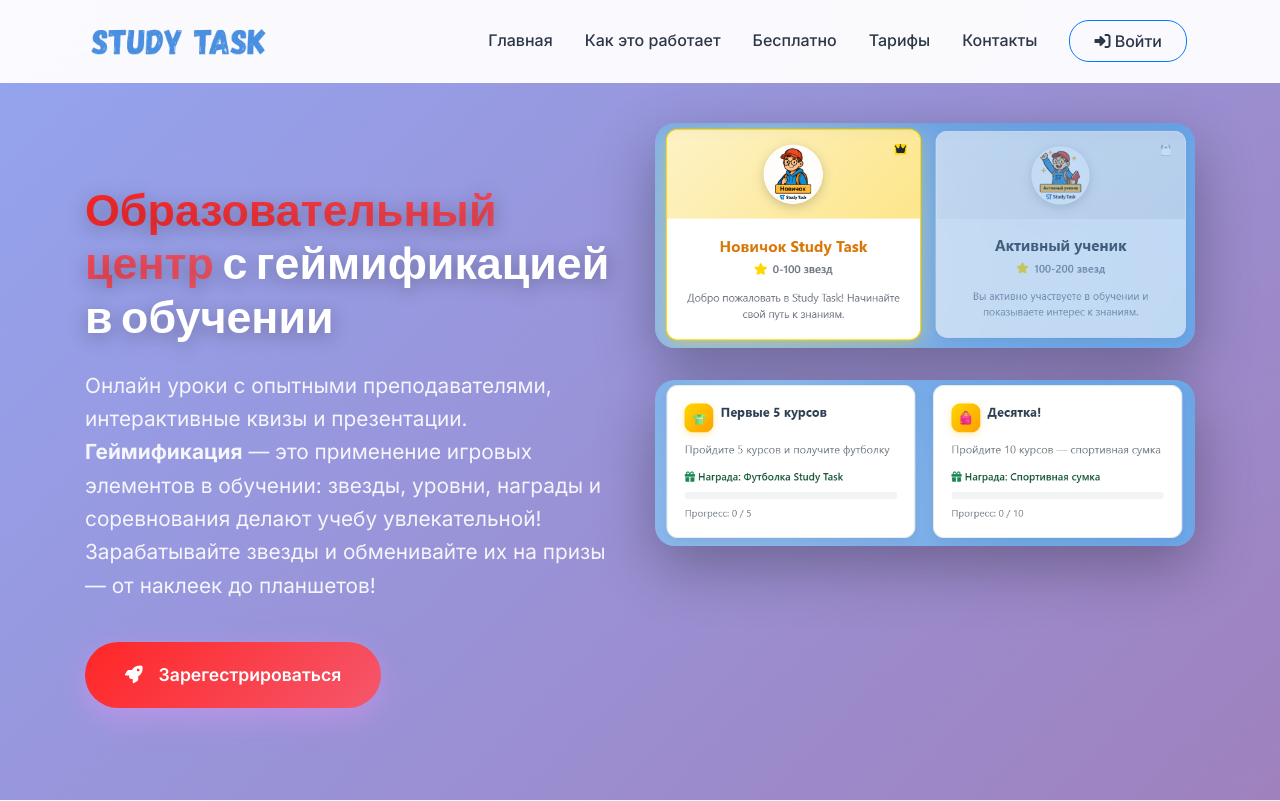
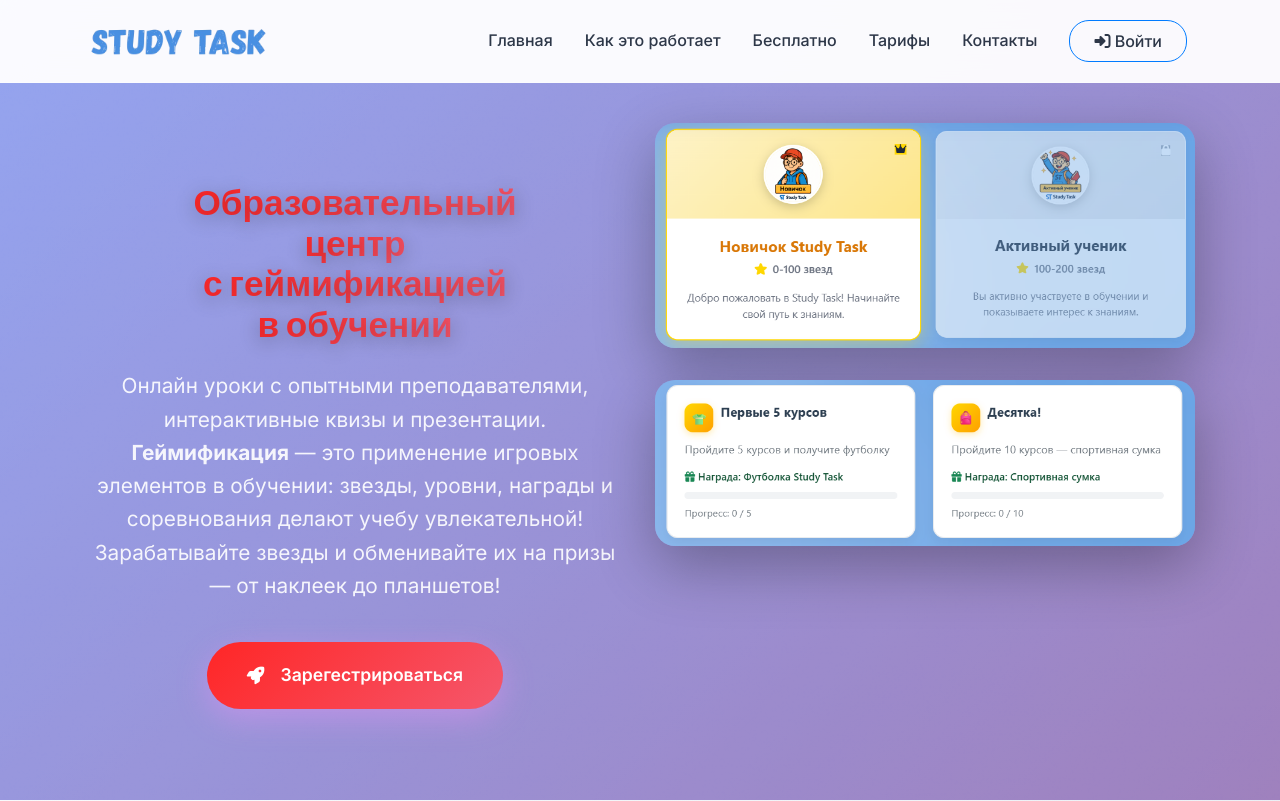
Before and after one commit to timasesh/st-app, a Django app: page / in a window 1280 px wide. Shown: the top 801 px of the page. Run offline with Django 5.2, Linux system fonts and the light colour scheme; data comes from the database, SQL or seed files in the repository; some libraries are stand-ins or nearby versions.

Commit message:
Landing hero: split and center headline into 4 lines, reduce font-size

```diff
--- a/courses/templates/courses/landing_page.html
+++ b/courses/templates/courses/landing_page.html
@@ -795,10 +795,12 @@
         <div class="container" style="position: relative; z-index: 10;">
             <div class="row align-items-center">
                 <div class="col-lg-6">
-                    <div class="hero-content" data-aos="fade-right" data-aos-duration="1000">
-                        <h1 class="hero-title" style="font-size: 2.8rem;">
-                            <span style="background: var(--secondary-gradient); -webkit-background-clip: text; -webkit-text-fill-color: transparent;">Образовательный центр</span>
-                            с геймификацией в обучении
+                    <div class="hero-content" data-aos="fade-right" data-aos-duration="1000" style="text-align: center;">
+                        <h1 class="hero-title" style="font-size: 2.2rem; line-height: 1.15;">
+                            <span style="background: var(--secondary-gradient); -webkit-background-clip: text; -webkit-text-fill-color: transparent;">Образовательный</span><br>
+                            <span style="background: var(--secondary-gradient); -webkit-background-clip: text; -webkit-text-fill-color: transparent;">центр</span><br>
+                            <span style="background: var(--secondary-gradient); -webkit-background-clip: text; -webkit-text-fill-color: transparent;">с геймификацией</span><br>
+                            <span style="background: var(--secondary-gradient); -webkit-background-clip: text; -webkit-text-fill-color: transparent;">в обучении</span>
                         </h1>
                         <p class="hero-subtitle">
                             Онлайн уроки с опытными преподавателями, интерактивные квизы и презентации. <strong>Геймификация</strong> — это применение игровых элементов в обучении: звезды, уровни, награды и соревнования делают учебу увлекательной! Зарабатывайте звезды и обменивайте их на призы — от наклеек до планшетов!
```
